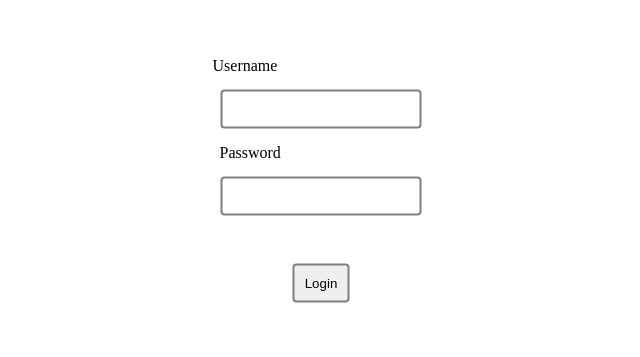
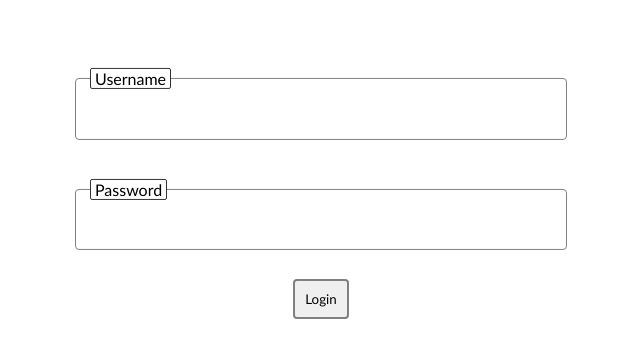
Before and after one commit to Team-Aquila/Task1, a plain HTML site: page index.html in a window 1280 px wide. Shown: the part 221-578 px from the top of the page, without its empty margins (319-959 px from the left). Drawn offline with Linux system fonts and the light colour scheme.

Commit message:
appied more styling

```diff
--- a/index.html
+++ b/index.html
@@ -8,13 +8,17 @@
 	<div class="page">
 		<form action="" method="" enctype="">
 			<label for="fname">
-				Username
-				<input type="text" name="username" id="fname">
+				<fieldset>
+					<legend>Username</legend>
+					<input type="text" name="username" id="fname">
+				</fieldset>
 			</label>
 
 			<label for="pass">
-				Password
-				<input type="password" name="username" id="pass">
+				<fieldset>
+					<legend>Password</legend>
+					<input type="password" name="username" id="pass">
+				</fieldset>
 			</label>
 			<div class="mid-ma">
 				<input type="submit" name="submit" value="Login">
--- a/main.css
+++ b/main.css
@@ -1,3 +1,10 @@
+*{
+	box-sizing: border-box;
+	padding: 0;
+	margin: 0;
+	font-family: calibri;
+}
+
 .page{
 	height: 100vh;
 	position: relative;
@@ -5,7 +12,7 @@
 
 form{
 	position: absolute;
-
+	width: 40%;
 	top: 50%;
 	left: 50%;
 	transform: translate(-50%, -50%);
@@ -13,15 +20,51 @@ form{
 
 label{
 	padding: 7px;
+	margin: 10px;
 }
 
-input{
-	padding: 10px;
+input[type="text"],input[type=password],input[type=submit]{
+	padding: 7px;
 	border-radius: 4px;
 	border-style: solid;
+	border-color: transparent;
+	display: block;
+	transition: .3s;
+	outline-color: transparent;
+	width: 100%;
+	height: 100%;
+}
+
+input[type=submit]{
+	padding: 10px;
 	border-color: gray;
-	margin: 15px;
-	display: block;
+}
+
+/*input:focus{
+	outline-color: transparent;
+	padding: 7px;
+	transition: .3s;
+}*/
+
+fieldset, legend{
+	border-radius: 4px;
+	border-color: gray;
+	border-style: solid;
+	border-width: .7px;
+	padding: .2px 4px;
+	margin: 10px;
+}
+
+fieldset{
+padding-bottom: 5px;
+}
+
+legend{
+	margin-left: 10px;
+	background-color: white;
+	padding: .2px 4px;
+	border-radius: 2px;
+	border-color: #333;
 }
 
 .mid-ma{
```
